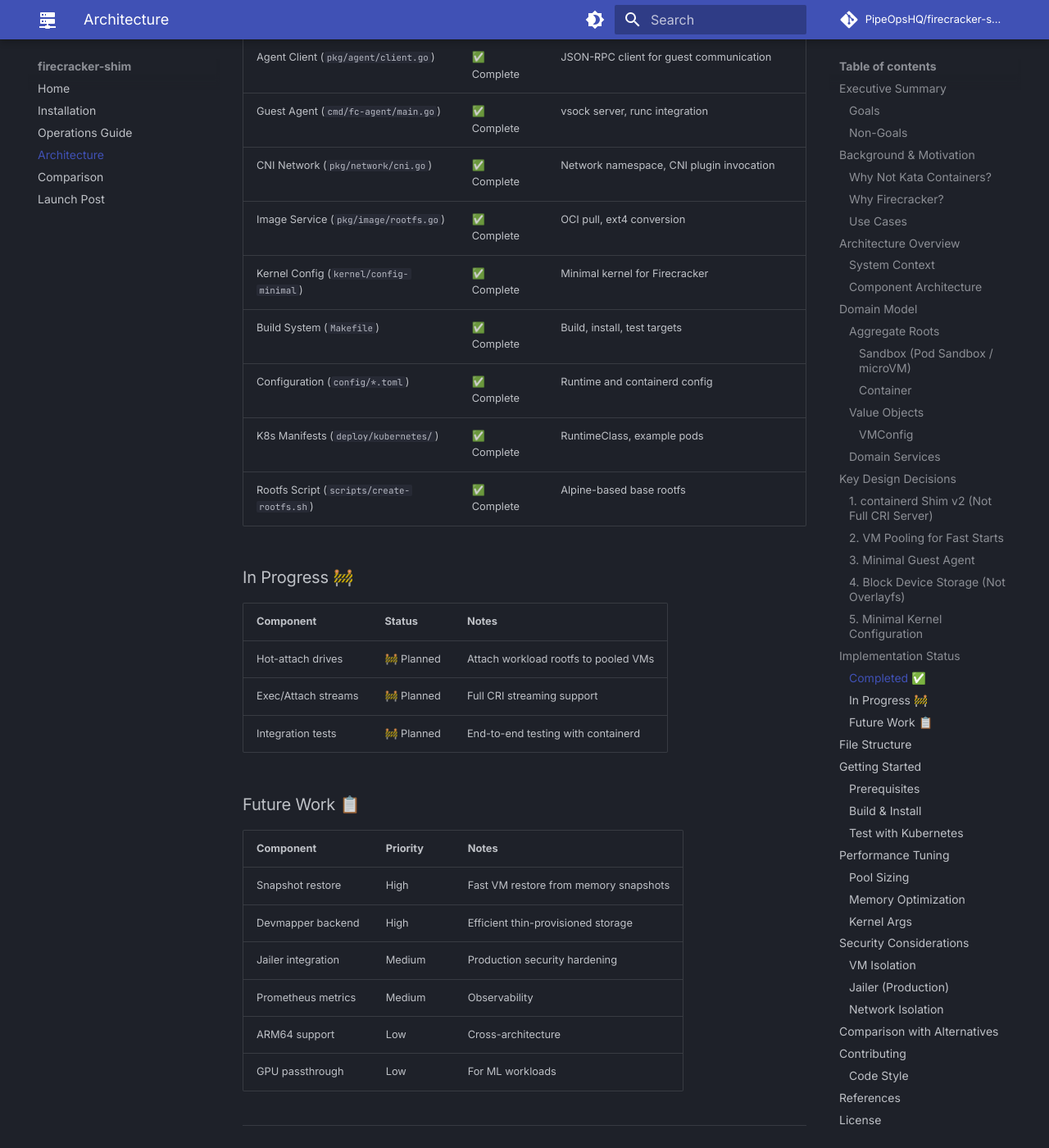
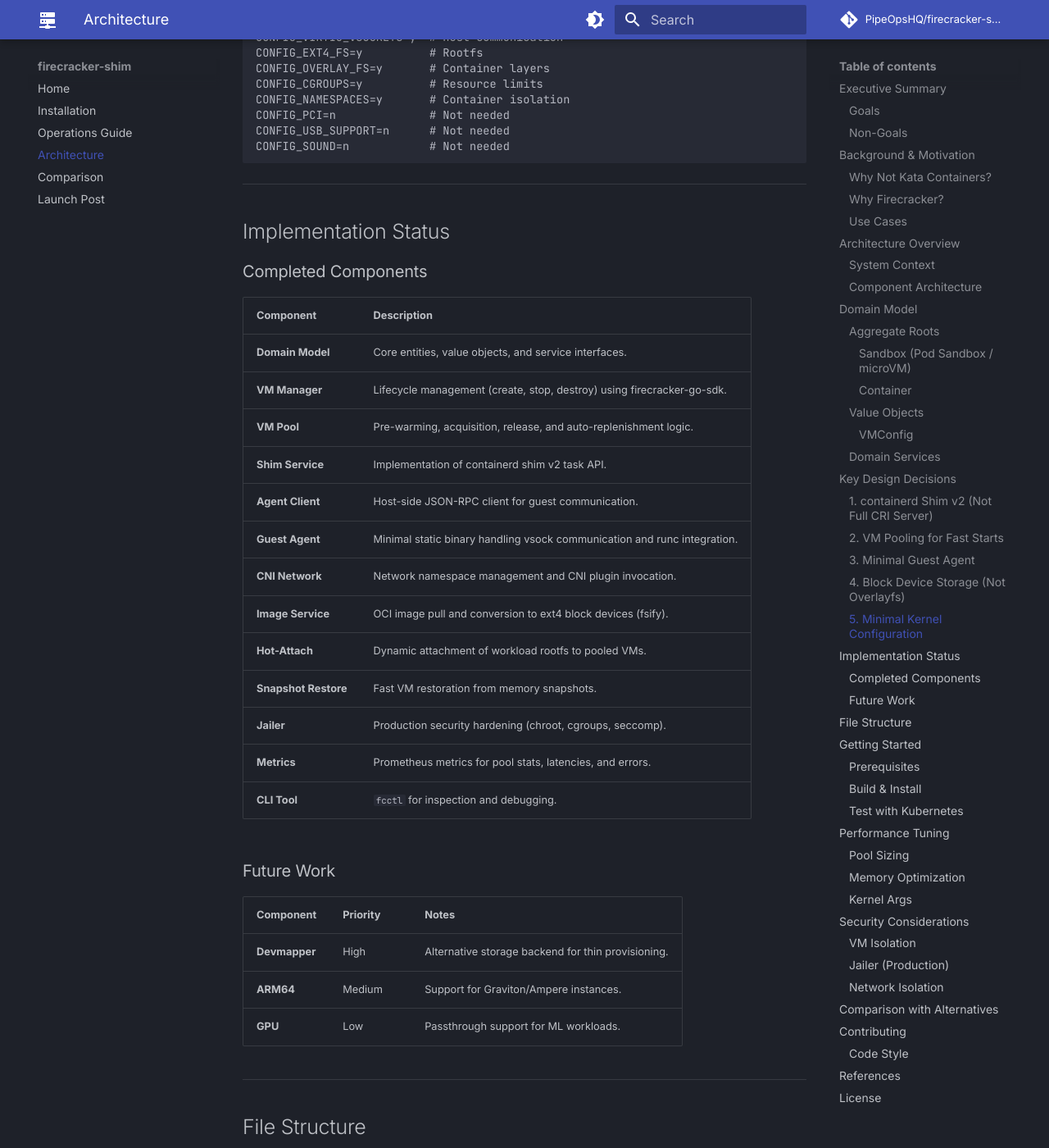
Before and after one commit to PipeOpsHQ/firecracker-shim, an MkDocs documentation site: the page built from docs/ARCHITECTURE.md, in a window 1280 px wide and 1400 px high, scrolled down 8894 px. Shown: the whole window at 82% size. Built offline with MkDocs 1.6.1 and Material for MkDocs 9.7.7, drawn with Linux system fonts in a browser that asks for light colours; comment, search, counter and statistics services are not loaded; some of the changed text lies outside the part shown.

Commit message:
docs: Update architecture documentation for fc-cri features and future work

````diff
--- a/docs/ARCHITECTURE.md
+++ b/docs/ARCHITECTURE.md
@@ -25,13 +25,13 @@
 
 Kata Containers is the established solution for running containers in VMs on Kubernetes. However, it has significant overhead:
 
-| Resource | Kata Containers | Target for fc-cri |
-|----------|-----------------|-------------------|
-| Memory baseline | 160MB+ | 64-128MB |
-| Guest agent | ~50MB (kata-agent) | ~2-3MB (fc-agent) |
-| Cold start time | 500-800ms | <150ms |
-| Warm start time | N/A | <50ms |
-| Supported hypervisors | QEMU, Cloud-Hypervisor, Firecracker | Firecracker only |
+| Resource              | Kata Containers                     | Target for fc-cri |
+| --------------------- | ----------------------------------- | ----------------- |
+| Memory baseline       | 160MB+                              | 64-128MB          |
+| Guest agent           | ~50MB (kata-agent)                  | ~2-3MB (fc-agent) |
+| Cold start time       | 500-800ms                           | <150ms            |
+| Warm start time       | N/A                                 | <50ms             |
+| Supported hypervisors | QEMU, Cloud-Hypervisor, Firecracker | Firecracker only  |
 
 Kata's overhead comes from:
 
@@ -261,13 +261,13 @@
 
 ### Domain Services
 
-| Service | Responsibility |
-|---------|---------------|
-| `VMManager` | Create, stop, destroy Firecracker VMs |
-| `VMPool` | Pre-warm VMs for fast acquisition |
-| `AgentClient` | Communicate with guest agent via vsock |
-| `NetworkService` | CNI-based network setup and teardown |
-| `ImageService` | OCI image pull and block device conversion |
+| Service          | Responsibility                             |
+| ---------------- | ------------------------------------------ |
+| `VMManager`      | Create, stop, destroy Firecracker VMs      |
+| `VMPool`         | Pre-warm VMs for fast acquisition          |
+| `AgentClient`    | Communicate with guest agent via vsock     |
+| `NetworkService` | CNI-based network setup and teardown       |
+| `ImageService`   | OCI image pull and block device conversion |
 
 ---
 
@@ -278,6 +278,7 @@
 **Decision**: Implement a containerd shim rather than a standalone CRI server.
 
 **Rationale**:
+
 - containerd handles CRI protocol, image management, and storage
 - Shim only handles runtime-specific logic
 - Less code to maintain, better integration
@@ -290,11 +291,13 @@
 **Decision**: Pre-warm VMs and maintain a pool of ready-to-use instances.
 
 **Rationale**:
+
 - VM creation is the slowest part (~150ms even with Firecracker)
 - Pool provides O(1) VM acquisition
 - Enables <50ms pod start times
 
 **Implementation**:
+
 ```go
 type Pool struct {
     available chan *Sandbox  // Ready VMs
@@ -315,6 +318,7 @@
 ```
 
 **Configuration**:
+
 ```toml
 [pool]
 enabled = true
@@ -328,12 +332,14 @@
 **Decision**: Build a custom minimal agent instead of using kata-agent.
 
 **Rationale**:
+
 - kata-agent is ~50MB, ours is ~2-3MB
 - Simple JSON-RPC protocol over vsock
 - Only implements what we need
 - Static binary, no runtime dependencies
 
 **Protocol**:
+
 ```json
 // Request
 {"id": 1, "method": "create_container", "params": {"id": "abc", "bundle": "/..."}}
@@ -343,6 +349,7 @@
 ```
 
 **Supported Methods**:
+
 - `ping` - Health check
 - `create_container` - Create container via runc
 - `start_container` - Start container, return PID
@@ -356,11 +363,13 @@
 **Decision**: Convert OCI images to ext4 block devices.
 
 **Rationale**:
+
 - Firecracker doesn't support filesystem sharing (no 9p, no virtiofs)
 - Block devices (virtio-blk) are fast and simple
 - Sparse files minimize disk usage
 
 **Flow**:
+
 ```
 OCI Image → Pull layers → Flatten → Create ext4 → Attach to VM as /dev/vda
 ```
@@ -372,11 +381,13 @@
 **Decision**: Build a custom minimal kernel (~5MB uncompressed).
 
 **Rationale**:
+
 - Stock kernels are 30-50MB
 - We only need: virtio, vsock, ext4, cgroups, namespaces, netfilter
 - Faster boot, smaller memory footprint
 
 **Key Config**:
+
 ```
 CONFIG_VIRTIO_MMIO=y      # Firecracker uses MMIO, not PCI
 CONFIG_VIRTIO_BLK=y       # Block devices
@@ -395,42 +406,31 @@
 
 ## Implementation Status
 
-### Completed ✅
+### Completed Components
 
-| Component | Status | Notes |
-|-----------|--------|-------|
-| Domain model (`pkg/domain/types.go`) | ✅ Complete | Core entities, value objects, service interfaces |
-| VM Manager (`pkg/vm/manager.go`) | ✅ Complete | Create, stop, destroy VMs using firecracker-go-sdk |
-| VM Pool (`pkg/vm/pool.go`) | ✅ Complete | Pre-warming, acquire/release, auto-replenish |
-| Shim Service (`pkg/shim/service.go`) | ✅ Complete | containerd shim v2 task API implementation |
-| Agent Client (`pkg/agent/client.go`) | ✅ Complete | JSON-RPC client for guest communication |
-| Guest Agent (`cmd/fc-agent/main.go`) | ✅ Complete | vsock server, runc integration |
-| CNI Network (`pkg/network/cni.go`) | ✅ Complete | Network namespace, CNI plugin invocation |
-| Image Service (`pkg/image/rootfs.go`) | ✅ Complete | OCI pull, ext4 conversion |
-| Kernel Config (`kernel/config-minimal`) | ✅ Complete | Minimal kernel for Firecracker |
-| Build System (`Makefile`) | ✅ Complete | Build, install, test targets |
-| Configuration (`config/*.toml`) | ✅ Complete | Runtime and containerd config |
-| K8s Manifests (`deploy/kubernetes/`) | ✅ Complete | RuntimeClass, example pods |
-| Rootfs Script (`scripts/create-rootfs.sh`) | ✅ Complete | Alpine-based base rootfs |
+| Component            | Description                                                              |
+| -------------------- | ------------------------------------------------------------------------ |
+| **Domain Model**     | Core entities, value objects, and service interfaces.                    |
+| **VM Manager**       | Lifecycle management (create, stop, destroy) using firecracker-go-sdk.   |
+| **VM Pool**          | Pre-warming, acquisition, release, and auto-replenishment logic.         |
+| **Shim Service**     | Implementation of containerd shim v2 task API.                           |
+| **Agent Client**     | Host-side JSON-RPC client for guest communication.                       |
+| **Guest Agent**      | Minimal static binary handling vsock communication and runc integration. |
+| **CNI Network**      | Network namespace management and CNI plugin invocation.                  |
+| **Image Service**    | OCI image pull and conversion to ext4 block devices (fsify).             |
+| **Hot-Attach**       | Dynamic attachment of workload rootfs to pooled VMs.                     |
+| **Snapshot Restore** | Fast VM restoration from memory snapshots.                               |
+| **Jailer**           | Production security hardening (chroot, cgroups, seccomp).                |
+| **Metrics**          | Prometheus metrics for pool stats, latencies, and errors.                |
+| **CLI Tool**         | `fcctl` for inspection and debugging.                                    |
 
-### In Progress 🚧
+### Future Work
 
-| Component | Status | Notes |
-|-----------|--------|-------|
-| Hot-attach drives | 🚧 Planned | Attach workload rootfs to pooled VMs |
-| Exec/Attach streams | 🚧 Planned | Full CRI streaming support |
-| Integration tests | 🚧 Planned | End-to-end testing with containerd |
-
-### Future Work 📋
-
-| Component | Priority | Notes |
-|-----------|----------|-------|
-| Snapshot restore | High | Fast VM restore from memory snapshots |
-| Devmapper backend | High | Efficient thin-provisioned storage |
-| Jailer integration | Medium | Production security hardening |
-| Prometheus metrics | Medium | Observability |
-| ARM64 support | Low | Cross-architecture |
-| GPU passthrough | Low | For ML workloads |
+| Component     | Priority | Notes                                              |
+| ------------- | -------- | -------------------------------------------------- |
+| **Devmapper** | High     | Alternative storage backend for thin provisioning. |
+| **ARM64**     | Medium   | Support for Graviton/Ampere instances.             |
+| **GPU**       | Low      | Passthrough support for ML workloads.              |
 
 ---
 
@@ -595,6 +595,7 @@
 ```
 
 The jailer provides:
+
 - Chroot isolation for Firecracker process
 - Seccomp filtering
 - Cgroup enforcement
@@ -610,15 +611,15 @@
 
 ## Comparison with Alternatives
 
-| Feature | fc-cri | Kata Containers | gVisor |
-|---------|--------|-----------------|--------|
-| Isolation | VM | VM | Syscall filtering |
-| Memory overhead | 64-128MB | 160MB+ | 50-100MB |
-| Cold start | <150ms | 500ms+ | <100ms |
-| Compatibility | High | High | Medium |
-| Hypervisor | Firecracker | Multiple | None |
-| Complexity | Low | High | Medium |
-| Production ready | In progress | Yes | Yes |
+| Feature          | fc-cri      | Kata Containers | gVisor            |
+| ---------------- | ----------- | --------------- | ----------------- |
+| Isolation        | VM          | VM              | Syscall filtering |
+| Memory overhead  | 64-128MB    | 160MB+          | 50-100MB          |
+| Cold start       | <150ms      | 500ms+          | <100ms            |
+| Compatibility    | High        | High            | Medium            |
+| Hypervisor       | Firecracker | Multiple        | None              |
+| Complexity       | Low         | High            | Medium            |
+| Production ready | In progress | Yes             | Yes               |
 
 ---
 
````
